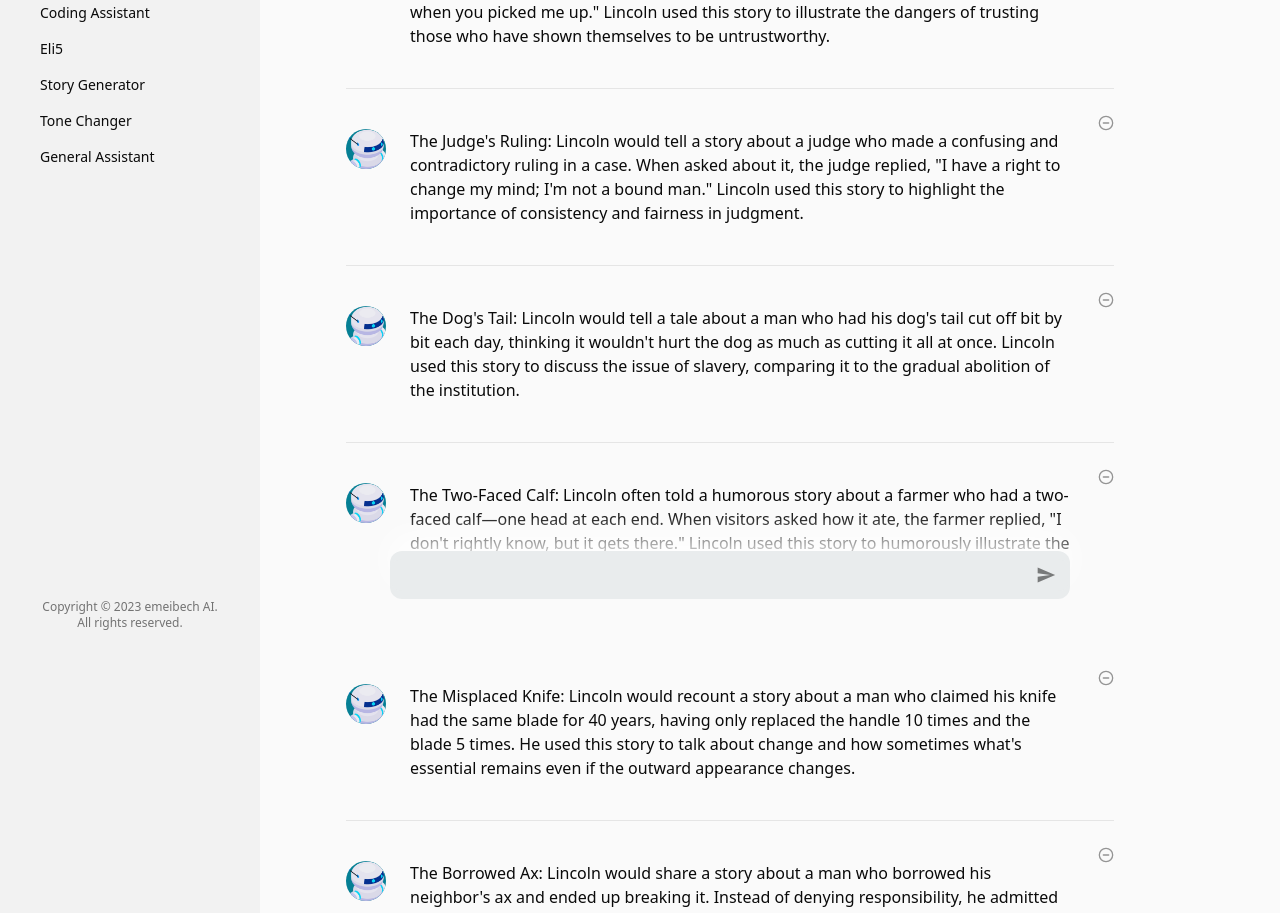
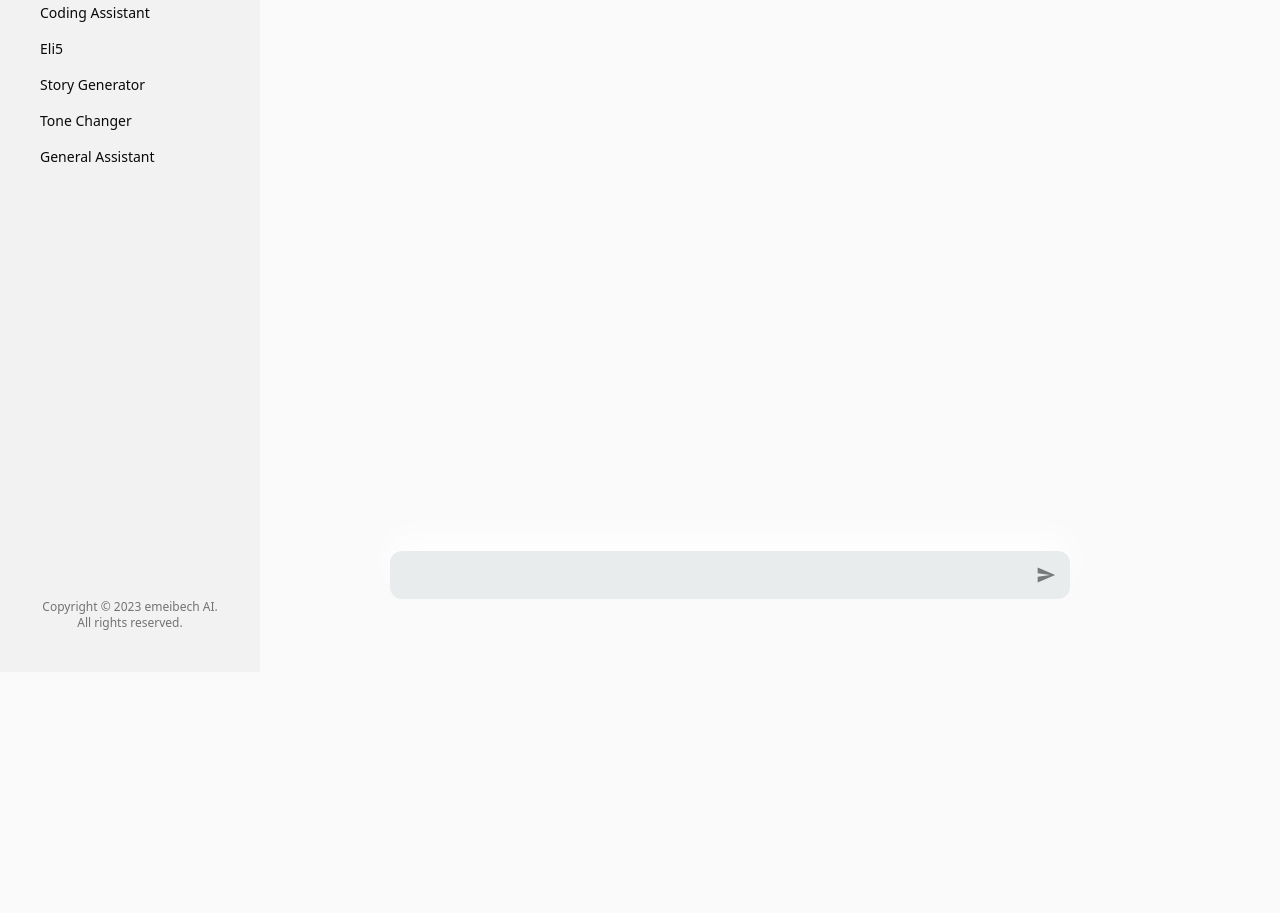
Before and after one commit to emeibech/ai-tools, a React (Vite) app: page /codingassistant in a window 1280 px wide. Shown: the part 153-1066 px from the top of the page. After the commit the page ends 825 px from the top, so only its background shows below. Built offline with nearby package versions, Linux system fonts and the light colour scheme.

Commit message:
Integrate with useScrollToNewMessage
-Add ref callback to ChatMessage
-Also accepts children to be displayed as initial message and is not
  included in the messages state

```diff
--- a/src/features/chatInterface/ChatInterface.tsx
+++ b/src/features/chatInterface/ChatInterface.tsx
@@ -1,12 +1,13 @@
-import { useState } from "react";
+import { ReactNode, useState } from "react";
 import { cn, generateKeys } from "@/common/lib/utils";
 import useGetScrollDir from "@/common/hooks/useGetScrollDir";
 import ChatMessage from "./ChatMessage";
 import ChatInterfaceForm from "./ChatInterfaceForm";
+import useScrollToNewMessage from "@/common/hooks/useScrollToNewMessage";
 
 interface ChatInterfaceProps {
   name: string;
-  initialMessage: string;
+  children: ReactNode;
 }
 
 export interface Messages {
@@ -15,19 +16,30 @@ export interface Messages {
   content: string;
 }
 
-export default function ChatInterface({ name }: ChatInterfaceProps) {
+export default function ChatInterface({ name, children }: ChatInterfaceProps) {
   const scrollDirection = useGetScrollDir();
   const [messages, setMessages] = useState<Messages[]>([]);
   const messagesKeys = generateKeys(messages);
+  const getMap = useScrollToNewMessage(messages);
 
-  const listMessages = messages.map((message, index) => (
-    <ChatMessage key={messagesKeys[index]} data-id={messagesKeys[index]}>
-      ID: {message.id}
-      <br />
-      <br />
-      Message: {message.content}
-    </ChatMessage>
-  ));
+  const listMessages: JSX.Element[] = messages.map((message, index) => {
+    return (
+      <ChatMessage
+        key={messagesKeys[index]}
+        data-id={messagesKeys[index]}
+        ref={(node: HTMLElement | null) => {
+          const map = getMap();
+          if (node) {
+            map.set(message.id, node);
+          } else {
+            map.delete(message.id);
+          }
+        }}
+      >
+        {message.content}
+      </ChatMessage>
+    );
+  });
 
   return (
     <section className="relative max-w-[1024px]">
@@ -44,50 +56,7 @@ export default function ChatInterface({ name }: ChatInterfaceProps) {
       </div>
 
       <section className={cn("min-h-[85vh] max-w-[768px] mx-auto")}>
-        <ChatMessage>
-          The Snake and the Farmer: This story often attributed to Lincoln
-          involves a farmer who found a frozen snake and brought it home. After
-          reviving the snake by the fire, it bit the farmer's wife. When the
-          farmer asked why, the snake replied, "You knew I was a snake when you
-          picked me up." Lincoln used this story to illustrate the dangers of
-          trusting those who have shown themselves to be untrustworthy.
-        </ChatMessage>
-        <ChatMessage>
-          The Judge's Ruling: Lincoln would tell a story about a judge who made
-          a confusing and contradictory ruling in a case. When asked about it,
-          the judge replied, "I have a right to change my mind; I'm not a bound
-          man." Lincoln used this story to highlight the importance of
-          consistency and fairness in judgment.
-        </ChatMessage>
-        <ChatMessage>
-          The Dog's Tail: Lincoln would tell a tale about a man who had his
-          dog's tail cut off bit by bit each day, thinking it wouldn't hurt the
-          dog as much as cutting it all at once. Lincoln used this story to
-          discuss the issue of slavery, comparing it to the gradual abolition of
-          the institution.
-        </ChatMessage>
-        <ChatMessage>
-          The Two-Faced Calf: Lincoln often told a humorous story about a farmer
-          who had a two-faced calf—one head at each end. When visitors asked how
-          it ate, the farmer replied, "I don't rightly know, but it gets there."
-          Lincoln used this story to humorously illustrate the idea that the
-          country would get through its challenges, even if things seemed odd or
-          difficult.
-        </ChatMessage>
-        <ChatMessage>
-          The Misplaced Knife: Lincoln would recount a story about a man who
-          claimed his knife had the same blade for 40 years, having only
-          replaced the handle 10 times and the blade 5 times. He used this story
-          to talk about change and how sometimes what's essential remains even
-          if the outward appearance changes.
-        </ChatMessage>
-        <ChatMessage>
-          The Borrowed Ax: Lincoln would share a story about a man who borrowed
-          his neighbor's ax and ended up breaking it. Instead of denying
-          responsibility, he admitted to it and offered to either fix or replace
-          the ax. This story exemplified Lincoln's belief in honesty and taking
-          responsibility for one's actions.
-        </ChatMessage>
+        {children}
         {listMessages}
       </section>
 
```
